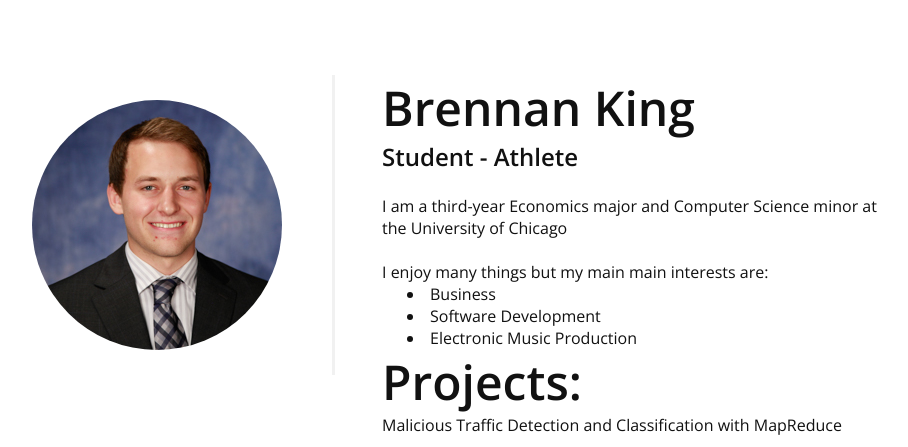
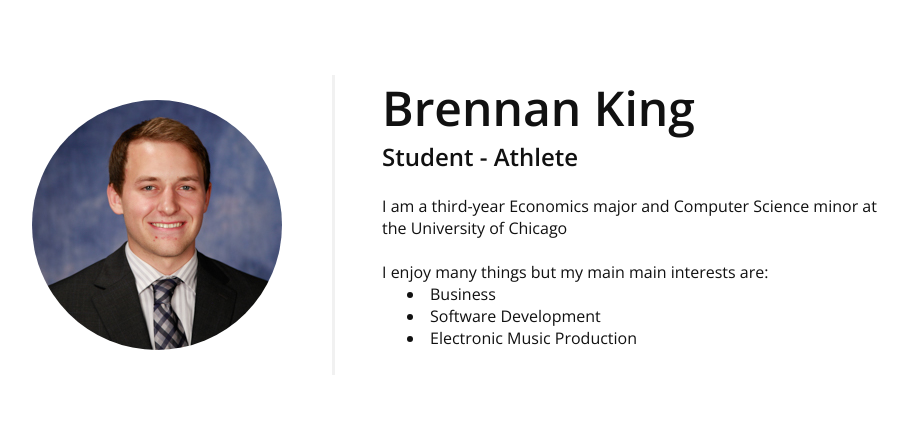
Before and after one commit to zacharyaugustine/splash, a plain HTML site: page index.html in a window 1280 px wide. Shown: the top 447 px of the page, without its empty margins (208-1116 px from the left). Drawn offline with nearby package versions, Linux system fonts and the light colour scheme.

Commit message:
Update index.html

```diff
--- a/index.html
+++ b/index.html
@@ -26,8 +26,6 @@
 					<li>Software Development</li>
 					<li>Electronic Music Production</li>
 				</ul>
-				<h1>Projects:</h1>
-				<a href="https://github.com/brennanhking/ctf_analysis">Malicious Traffic Detection and Classification with MapReduce</a>
 			</div>
 		</div>
 	</div>
```
